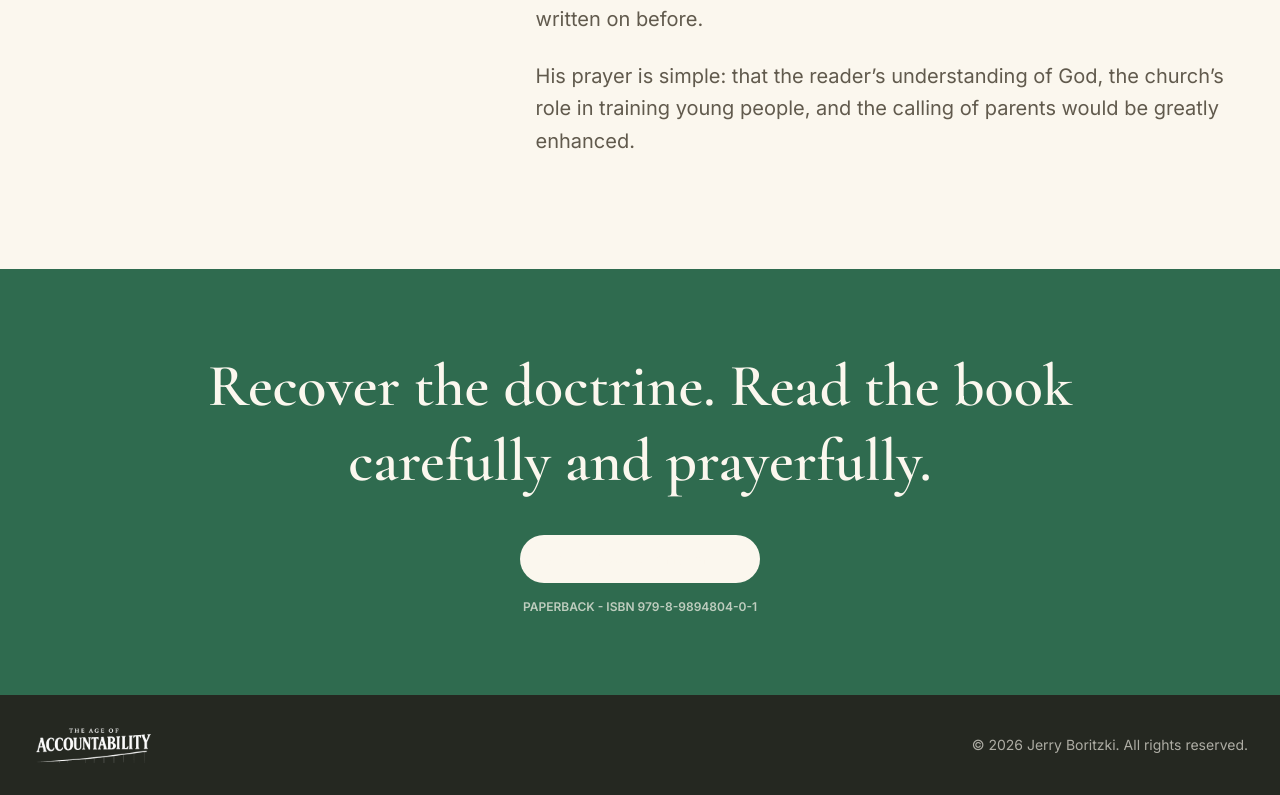
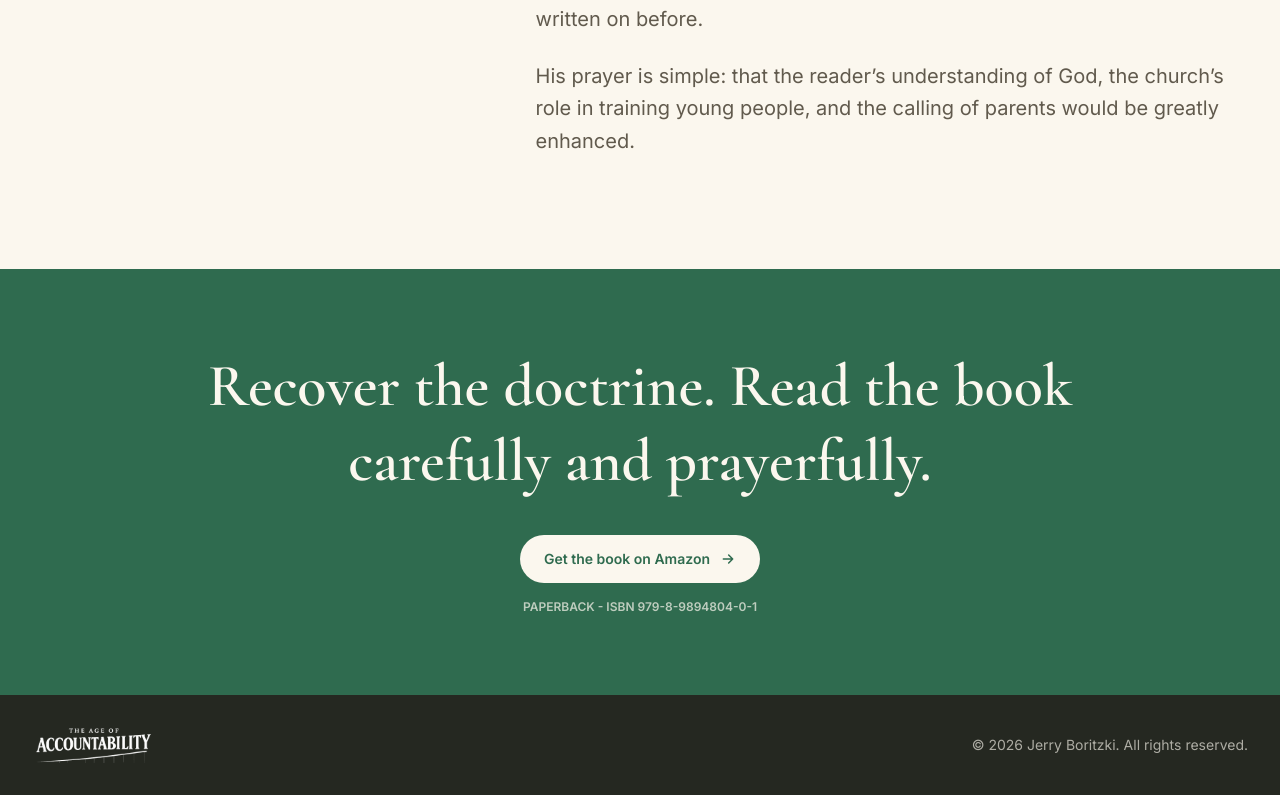
Before and after one commit to edesent/theageofaccountability, a Next.js app: page / in a window 1280 px wide. Shown: the part 4288-5083 px from the top of the page. Built offline with nearby package versions, Linux system fonts and the light colour scheme.

Commit message:
Fix invisible inverse CTA button text via variant prop

```diff
--- a/src/app/page.tsx
+++ b/src/app/page.tsx
@@ -115,16 +115,23 @@ const AUDIENCE = [
 function BuyButton({
   className = "",
   children = "Buy on Amazon",
+  variant = "solid",
 }: {
   className?: string;
   children?: ReactNode;
+  variant?: "solid" | "inverse";
 }) {
+  const variantClasses =
+    variant === "inverse"
+      ? "bg-ivory text-action shadow-none hover:bg-ink hover:text-ivory"
+      : "bg-action text-ivory shadow-[0_14px_34px_rgba(47,107,79,0.28)] hover:bg-ink";
+
   return (
     <a
       href={AMAZON_URL}
       target="_blank"
       rel="noopener noreferrer"
-      className={`group inline-flex min-h-12 items-center justify-center rounded-full bg-action px-6 py-3 font-body text-sm font-semibold text-ivory shadow-[0_14px_34px_rgba(47,107,79,0.28)] transition duration-200 hover:-translate-y-0.5 hover:bg-ink focus-visible:outline focus-visible:outline-2 focus-visible:outline-offset-4 focus-visible:outline-brass ${className}`}
+      className={`group inline-flex min-h-12 items-center justify-center rounded-full px-6 py-3 font-body text-sm font-semibold transition duration-200 hover:-translate-y-0.5 focus-visible:outline focus-visible:outline-2 focus-visible:outline-offset-4 focus-visible:outline-brass ${variantClasses} ${className}`}
     >
       {children}
       <svg
@@ -447,9 +454,7 @@ export default function Home() {
               Recover the doctrine. Read the book carefully and prayerfully.
             </p>
             <div className="mt-9 flex flex-col items-center gap-4">
-              <BuyButton className="bg-ivory text-action shadow-none hover:bg-ink hover:text-ivory">
-                Get the book on Amazon
-              </BuyButton>
+              <BuyButton variant="inverse">Get the book on Amazon</BuyButton>
               <p className="font-body text-xs font-semibold uppercase text-ivory/70">
                 Paperback - ISBN 979-8-9894804-0-1
               </p>
```
Also changed, not shown: public/accountability-white.png (added).
